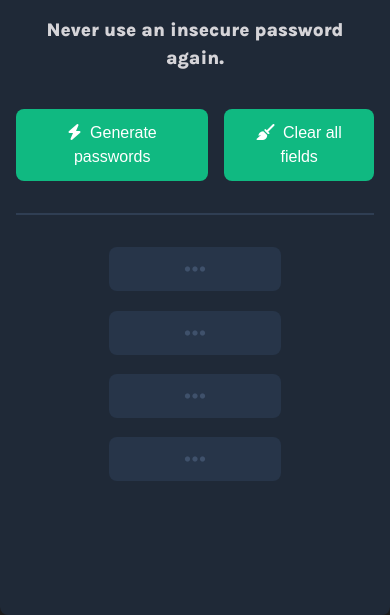
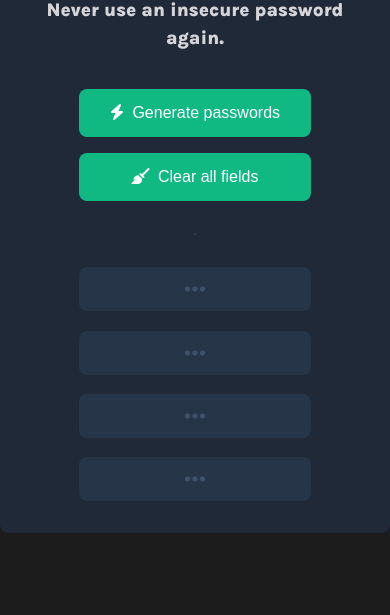
Before and after one commit to nurme-ave/random-password-generator, a plain HTML site: page index.html in a window 390 px wide. Shown: the part 229-844 px from the top of the page. Drawn offline with Linux system fonts and the light colour scheme.

Commit message:
Work on the mobile view

```diff
--- a/style.css
+++ b/style.css
@@ -65,13 +65,14 @@ body {
   border: none;
 }
 
-.generate-pwrd-button {
+/* .generate-pwrd-button {
   margin-right: 1em;
-}
+} */
 
 .button-group {
   display: flex;
   width: 100%;
+  gap: 1em;
 }
 
 button:hover {
@@ -157,11 +158,26 @@ button:hover {
 
 
 /* MEDIA QUERIES */
-@media screen and (max-width: 576px) {
+@media screen and (max-width: 575.98px) {
   .card-container {
-    width: 100vw;
-    height: 100vh;
+    width: 100%;
+    height: auto;
+    justify-content: flex-start;
+    align-items: center;
     text-align: center;
-    padding: 1em;
+    padding: 2em 1em;
   }
+
+  .button-group {
+    flex-direction: column;
+    justify-content: center;
+    gap: 1em;
+    width: 65%;
+  }
+
+  .boxes-group > * {
+    flex-basis: 65%;
+  }
+
+
 }
```
